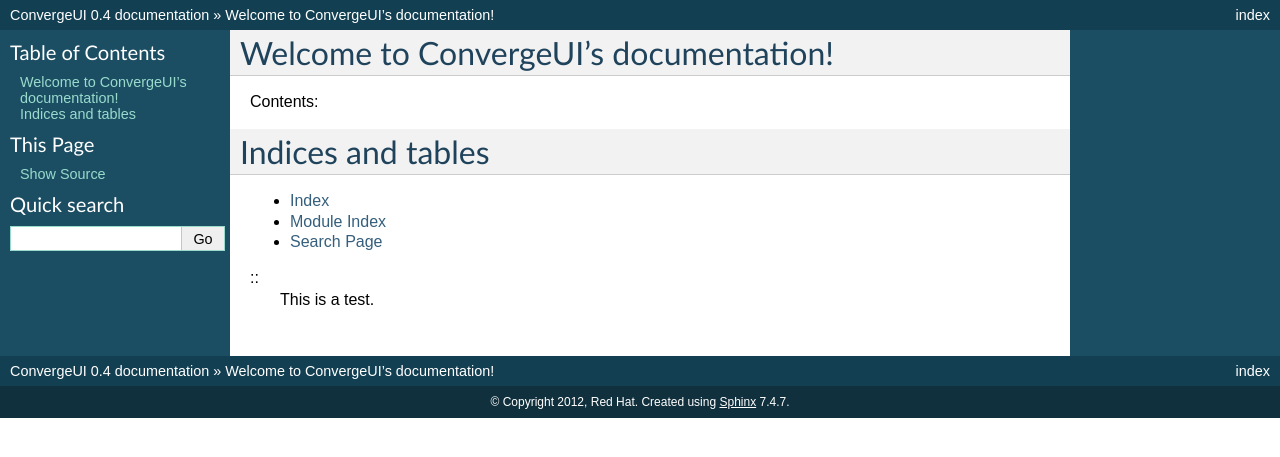
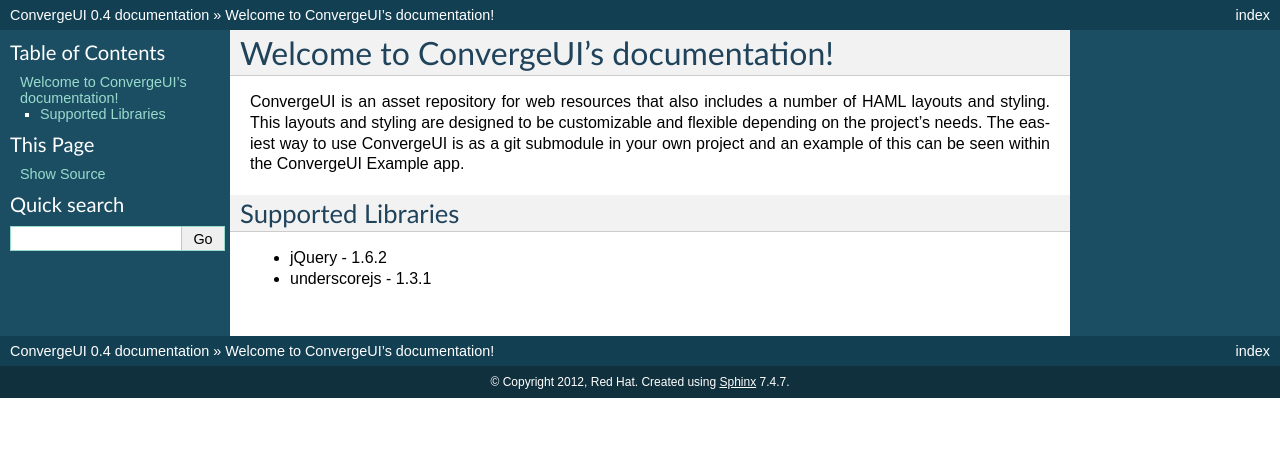
Before and after one commit to ui-alchemy/ui_alchemy-rails, a Sphinx documentation site: the page built from docs/source/index.rst, in a window 1280 px wide. Shown: the top 457 px of the page. Built offline with Sphinx 7.4.7, drawn with Linux system fonts in a browser that asks for light colours.

Commit message:
Adds short list of supported libraries to test documentation workflow.

```diff
--- a/docs/source/index.rst
+++ b/docs/source/index.rst
@@ -6,19 +6,11 @@
 Welcome to ConvergeUI's documentation!
 ======================================
 
-Contents:
+ConvergeUI is an asset repository for web resources that also includes a number of HAML layouts and styling.  This layouts and styling are designed to be customizable and flexible depending on the project's needs.  The easiest way to use ConvergeUI is as a git submodule in your own project and an example of this can be seen within the ConvergeUI Example app.
 
-.. toctree::
-   :maxdepth: 2
+========================
+Supported Libraries
+========================
 
-
-
-Indices and tables
-==================
-
-* :ref:`genindex`
-* :ref:`modindex`
-* :ref:`search`
-
-::
-  This is a test.
+* jQuery - 1.6.2
+* underscorejs - 1.3.1
```
